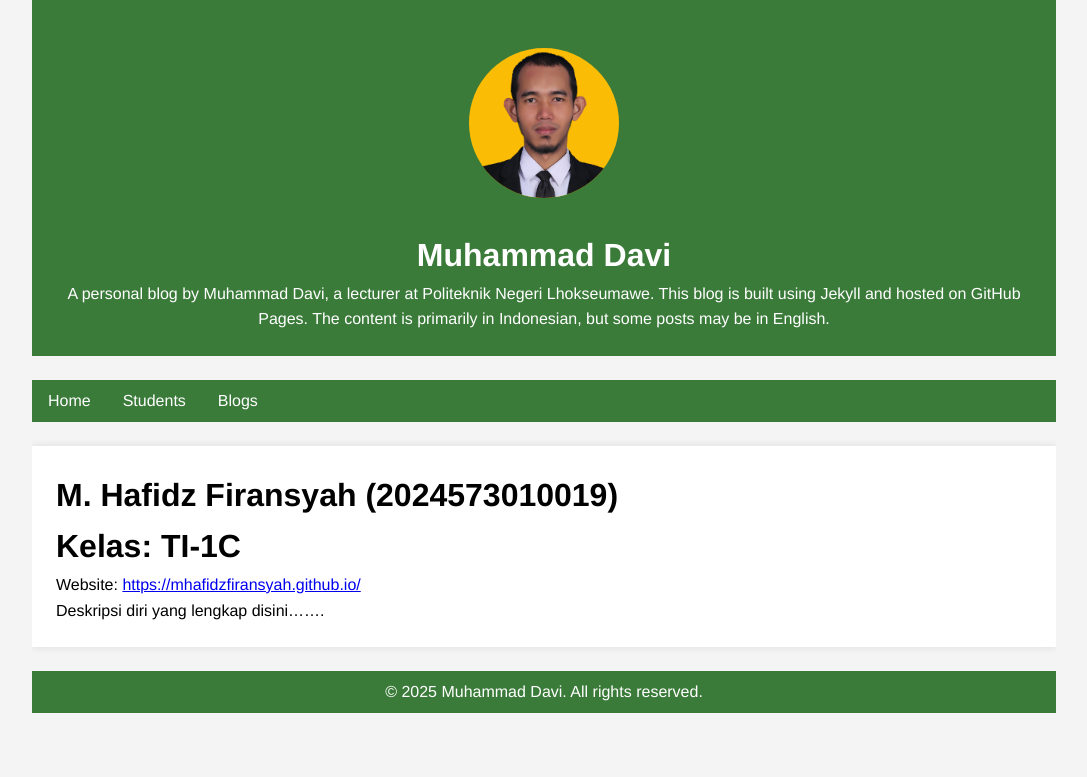
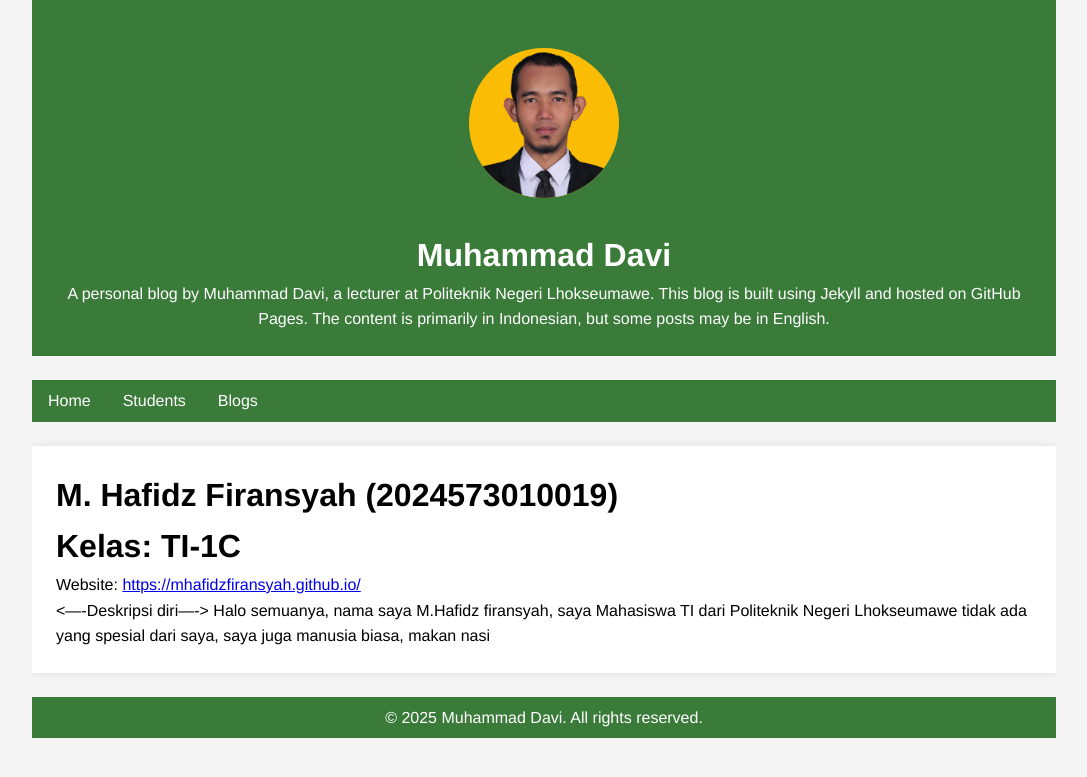
Before and after one commit to muhdavi-pnl/muhdavi-pnl.github.io, a Jekyll site: the page built from _students/hafidz.md, in a window 1280 px wide. Shown: the top 777 px of the page, without its empty margins (96-1183 px from the left). Built offline with Jekyll 4.4.1, drawn with Linux system fonts in a browser that asks for light colours.

Commit message:
Update hafidz.md

```diff
--- a/_students/hafidz.md
+++ b/_students/hafidz.md
@@ -6,4 +6,6 @@ nim: 2024573010019
 class: TI-1C
 website: https://mhafidzfiransyah.github.io/
 ---
-Deskripsi diri yang lengkap disini.......
+<----Deskripsi diri---->
+Halo semuanya, nama saya M.Hafidz firansyah, saya Mahasiswa TI dari Politeknik Negeri Lhokseumawe
+tidak ada yang spesial dari saya, saya juga manusia biasa, makan nasi
```
